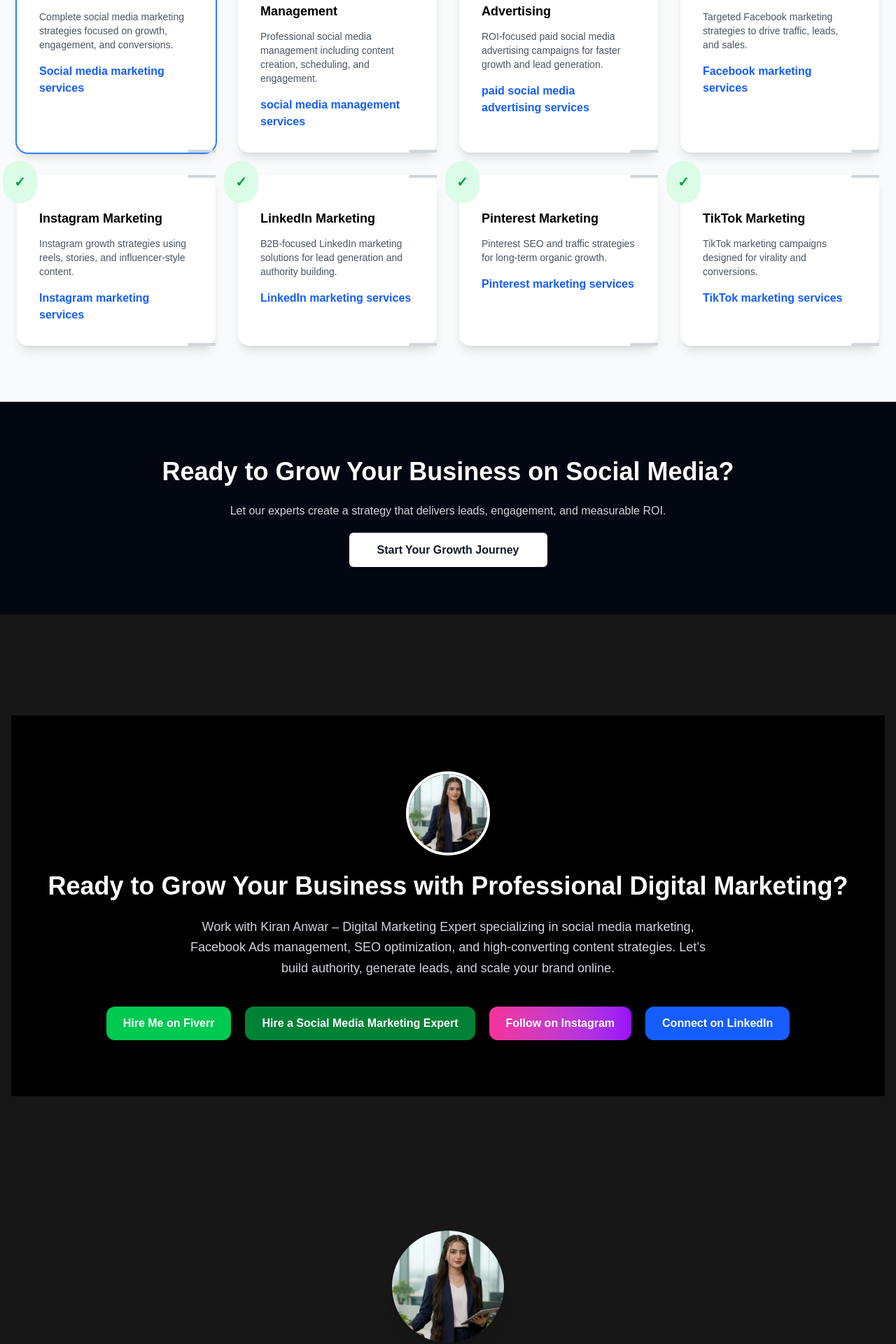
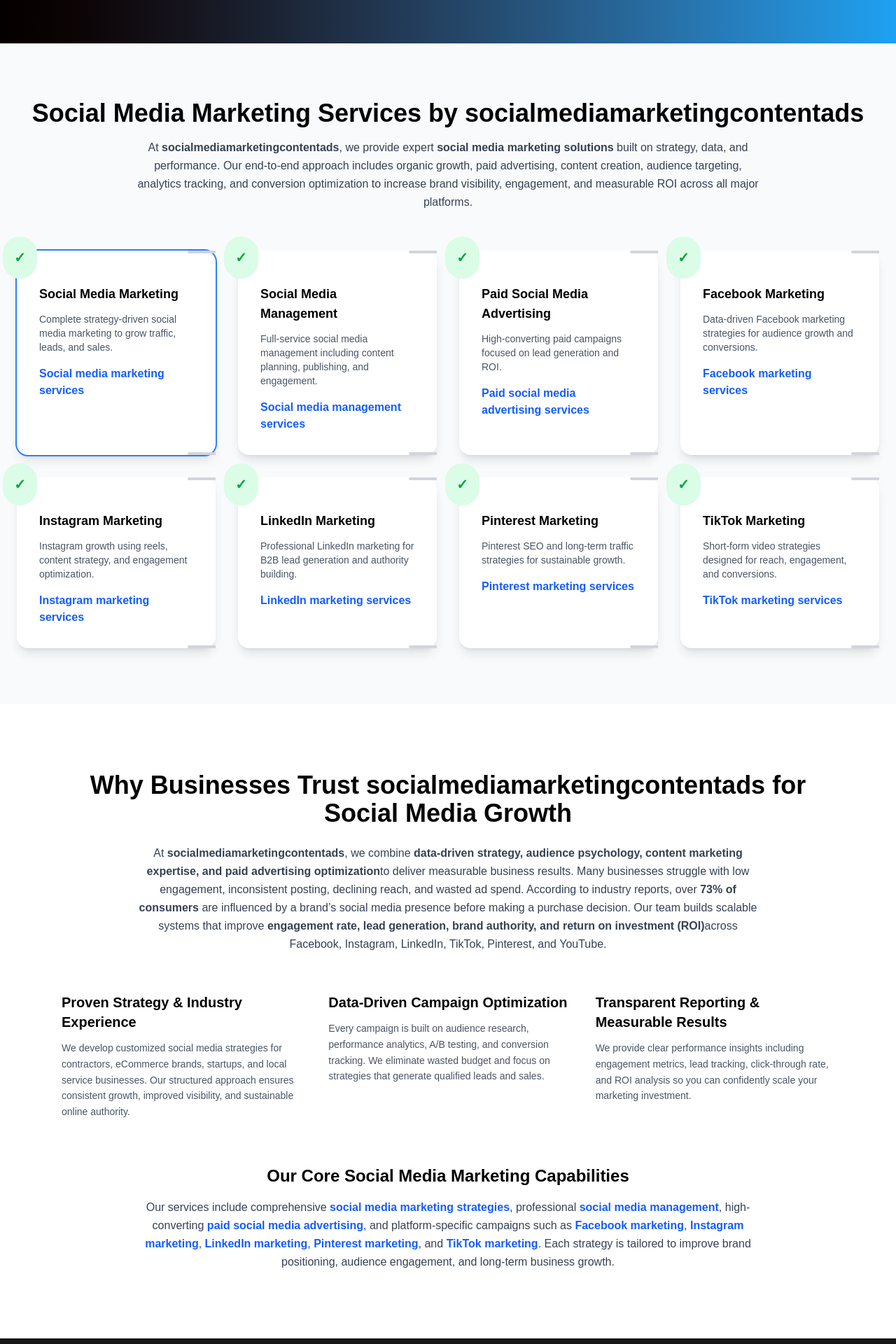
Before and after one commit to kiranwebdesigner/marketing, a Next.js app: page / in a window 1280 px wide. Shown: the part 826-2746 px from the top of the page at 70% size. Built offline with nearby package versions, Linux system fonts and the light colour scheme.

Commit message:
Updated content

```diff
--- a/src/app/page.js
+++ b/src/app/page.js
@@ -17,8 +17,24 @@
       <section className="bg-gradient-to-r from-[#050000] to-[#1da1f2] text-white">
         <div className="max-w-7xl mx-auto px-6 py-24 text-center">
           <h1 className="text-4xl md:text-6xl font-bold leading-tight mb-6">
-            Social Media Marketing Services That Drive Real Growth
+              Social Media Marketing Services That Drive Engagement, Leads & Sales
+
           </h1>
+
+          <p className="text-lg md:text-xl text-white  max-w-3xl mx-auto mb-10 ">
+  At <strong>socialmediamarketingcontentads</strong>, we provide results-driven <strong>social media marketing</strong>,
+  professional <strong>content creation</strong> and high-performance <strong>paid advertising strategies</strong>
+  designed to increase brand visibility, generate qualified leads and maximize ROI.<br /><br />
+
+  Our team combines <strong>strategy, creativity, audience research, analytics tracking, and conversion optimization</strong>
+  to help businesses grow across platforms like Facebook, Instagram, LinkedIn, TikTok, Pinterest and YouTube.<br /><br />
+
+  Whether you are a contractor, eCommerce brand, local business, or B2B company, we build
+  <strong>data-driven campaigns</strong> that improve engagement rate, strengthen brand authority,
+  and deliver measurable results — not just followers, but real growth.
+</p>
+
+
 
           <p className="text-lg md:text-xl text-white  max-w-3xl mx-auto mb-10">
             We help businesses increase <strong>brand awareness</strong>, generate{" "}
@@ -44,81 +60,181 @@
           </div>
         </div>
       </section>
-
 {/* ================= SEO SERVICES SECTION ================= */}
 <section className="py-20 bg-gray-50">
   <div className="max-w-7xl mx-auto px-6">
 
     <h2 className="text-3xl md:text-4xl font-bold text-center mb-4 text-black">
-            Professional Social Media Marketing Services
+      Social Media Marketing Services by socialmediamarketingcontentads
     </h2>
 
-          <p className="text-center text-gray-700 max-w-3xl mx-auto mb-14">
-            We offer end-to-end social media marketing solutions designed to increase
-            brand visibility, engagement, and ROI across all major platforms.
+    <p className="text-center text-gray-700 max-w-4xl mx-auto mb-14 leading-relaxed">
+      At <strong>socialmediamarketingcontentads</strong>, we provide expert
+      <strong> social media marketing solutions</strong> built on strategy, data,
+      and performance. Our end-to-end approach includes organic growth,
+      paid advertising, content creation, audience targeting, analytics tracking,
+      and conversion optimization to increase brand visibility, engagement,
+      and measurable ROI across all major platforms.
     </p>
 
     <div className="grid grid-cols-1 sm:grid-cols-2 lg:grid-cols-4 gap-8">
 
-            {/* HUB PAGE – STRONGEST INTERNAL LINK */}
       <ServiceCard
         title="Social Media Marketing"
-              description="Complete social media marketing strategies focused on growth, engagement, and conversions."
+        description="Complete strategy-driven social media marketing to grow traffic, leads, and sales."
         link="/social-media-marketing"
         anchor="Social media marketing services"
         priority
       />
 
-            {/* CLUSTER PAGES */}
       <ServiceCard
         title="Social Media Management"
-              description="Professional social media management including content creation, scheduling, and engagement."
+        description="Full-service social media management including content planning, publishing, and engagement."
         link="/social-media-management"
-              anchor="social media management services"
+        anchor="Social media management services"
       />
 
       <ServiceCard
         title="Paid Social Media Advertising"
-              description="ROI-focused paid social media advertising campaigns for faster growth and lead generation."
+        description="High-converting paid campaigns focused on lead generation and ROI."
         link="/social-media-paid-ads"
-              anchor="paid social media advertising services"
+        anchor="Paid social media advertising services"
       />
 
       <ServiceCard
         title="Facebook Marketing"
-              description="Targeted Facebook marketing strategies to drive traffic, leads, and sales."
+        description="Data-driven Facebook marketing strategies for audience growth and conversions."
         link="/facebook-marketing"
         anchor="Facebook marketing services"
       />
 
       <ServiceCard
         title="Instagram Marketing"
-              description="Instagram growth strategies using reels, stories, and influencer-style content."
+        description="Instagram growth using reels, content strategy, and engagement optimization."
         link="/instagram-marketing"
         anchor="Instagram marketing services"
       />
 
       <ServiceCard
         title="LinkedIn Marketing"
-              description="B2B-focused LinkedIn marketing solutions for lead generation and authority building."
+        description="Professional LinkedIn marketing for B2B lead generation and authority building."
         link="/linkedin-marketing"
         anchor="LinkedIn marketing services"
       />
 
       <ServiceCard
         title="Pinterest Marketing"
-              description="Pinterest SEO and traffic strategies for long-term organic growth."
+        description="Pinterest SEO and long-term traffic strategies for sustainable growth."
         link="/pinterest-marketing"
         anchor="Pinterest marketing services"
       />
 
       <ServiceCard
         title="TikTok Marketing"
-              description="TikTok marketing campaigns designed for virality and conversions."
+        description="Short-form video strategies designed for reach, engagement, and conversions."
         link="/tiktok-marketing"
         anchor="TikTok marketing services"
       />
+
     </div>
+  </div>
+</section>
+{/* ================= WHY CHOOSE US – E-E-A-T SECTION ================= */}
+<section className="py-24 bg-white">
+  <div className="max-w-6xl mx-auto px-6 text-center">
+
+    <h2 className="text-3xl md:text-4xl font-bold text-black mb-6">
+      Why Businesses Trust socialmediamarketingcontentads for Social Media Growth
+    </h2>
+
+    <p className="max-w-4xl mx-auto text-gray-700 leading-relaxed mb-14">
+      At <strong>socialmediamarketingcontentads</strong>, we combine
+      <strong> data-driven strategy, audience psychology, content marketing expertise, and paid advertising optimization</strong>
+      to deliver measurable business results.
+
+      Many businesses struggle with low engagement, inconsistent posting,
+      declining reach, and wasted ad spend. According to industry reports,
+      over <strong>73% of consumers</strong> are influenced by a brand’s social media presence before making a purchase decision.
+
+      Our team builds scalable systems that improve
+      <strong> engagement rate, lead generation, brand authority, and return on investment (ROI)</strong>
+      across Facebook, Instagram, LinkedIn, TikTok, Pinterest, and YouTube.
+    </p>
+
+    <div className="grid grid-cols-1 md:grid-cols-3 gap-10 text-left">
+
+      <div>
+        <h3 className="text-xl font-semibold mb-3 text-black">
+          Proven Strategy & Industry Experience
+        </h3>
+        <p className="text-gray-600 text-sm leading-relaxed">
+          We develop customized social media strategies for contractors,
+          eCommerce brands, startups, and local service businesses.
+          Our structured approach ensures consistent growth,
+          improved visibility, and sustainable online authority.
+        </p>
+      </div>
+
+      <div>
+        <h3 className="text-xl font-semibold mb-3 text-black">
+          Data-Driven Campaign Optimization
+        </h3>
+        <p className="text-gray-600 text-sm leading-relaxed">
+          Every campaign is built on audience research, performance analytics,
+          A/B testing, and conversion tracking. We eliminate wasted budget
+          and focus on strategies that generate qualified leads and sales.
+        </p>
+      </div>
+
+      <div>
+        <h3 className="text-xl font-semibold mb-3 text-black">
+          Transparent Reporting & Measurable Results
+        </h3>
+        <p className="text-gray-600 text-sm leading-relaxed">
+          We provide clear performance insights including engagement metrics,
+          lead tracking, click-through rate, and ROI analysis so you can
+          confidently scale your marketing investment.
+        </p>
+      </div>
+
+    </div>
+
+    <div className="mt-16">
+      <h4 className="text-2xl font-bold text-black mb-4">
+        Our Core Social Media Marketing Capabilities
+      </h4>
+
+      <p className="max-w-4xl mx-auto text-gray-700 leading-relaxed">
+        Our services include comprehensive
+        <Link href="/social-media-marketing" className="text-blue-600 font-semibold hover:underline">
+          {" "}social media marketing strategies
+        </Link>, professional
+        <Link href="/social-media-management" className="text-blue-600 font-semibold hover:underline">
+          {" "}social media management
+        </Link>, high-converting
+        <Link href="/social-media-paid-ads" className="text-blue-600 font-semibold hover:underline">
+          {" "}paid social media advertising
+        </Link>, and platform-specific campaigns such as
+        <Link href="/facebook-marketing" className="text-blue-600 font-semibold hover:underline">
+          {" "}Facebook marketing
+        </Link>,
+        <Link href="/instagram-marketing" className="text-blue-600 font-semibold hover:underline">
+          {" "}Instagram marketing
+        </Link>,
+        <Link href="/linkedin-marketing" className="text-blue-600 font-semibold hover:underline">
+          {" "}LinkedIn marketing
+        </Link>,
+        <Link href="/pinterest-marketing" className="text-blue-600 font-semibold hover:underline">
+          {" "}Pinterest marketing
+        </Link>, and
+        <Link href="/tiktok-marketing" className="text-blue-600 font-semibold hover:underline">
+          {" "}TikTok marketing
+        </Link>.
+
+        Each strategy is tailored to improve brand positioning, audience engagement, and long-term business growth.
+      </p>
+    </div>
+
   </div>
 </section>
 
@@ -132,27 +248,36 @@
 
 
 
-      {/* ================= CTA ================= */}
-      <section className="bg-gray-950 text-white py-20">
-        <div className="max-w-5xl mx-auto px-6 text-center">
-          <h2 className="text-3xl md:text-4xl font-bold mb-6">
-            Ready to Grow Your Business on Social Media?
-          </h2>
 
-          <p className="text-gray-300 mb-8">
-            Let our experts create a strategy that delivers leads, engagement,
-            and measurable ROI.
-          </p>
 
-          <Link
-            href="/contact"
-            className="bg-white text-gray-900 px-10 py-4 rounded-md font-semibold"
-          >
-            Start Your Growth Journey
-          </Link>
-        </div>
-      </section>
+ {/* JSON-LD Schema Here */}
+
+ <script
+  type="application/ld+json"
+  dangerouslySetInnerHTML={{
+    __html: JSON.stringify({
+      "@context": "https://schema.org",
+      "@type": "Organization",
+      "name": "Social Media Marketing Content Ads",
+      "url": "https://socialmediamarketingcontentads.com/",
+      "logo": "https://socialmediamarketingcontentads.com/logo.png",
+      "description":
+        "Professional social media marketing services including management, paid advertising, content creation, and analytics tracking for contractors, eCommerce brands, and businesses.",
+      "sameAs": [
+        "https://www.linkedin.com/company/social-media-marketing-content-ads/",
+        "https://www.instagram.com/socialmediamarketingcontent/",
+        "https://www.youtube.com/@SocialmediamarketingContentads",
+        "https://www.facebook.com/profile.php?id=61584561792932&sk=mentions"
+      ]
+    }),
+  }}
+/>
+
+
+
+
    </main>
+
   );
 }
 
```
Lines whose indentation alone changed are shown as unchanged.
